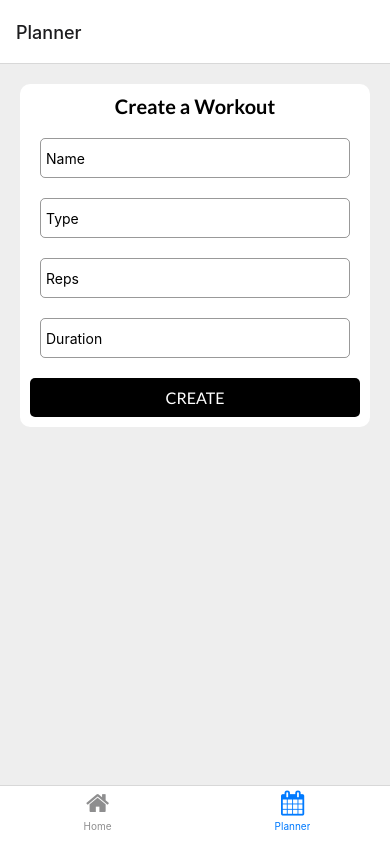
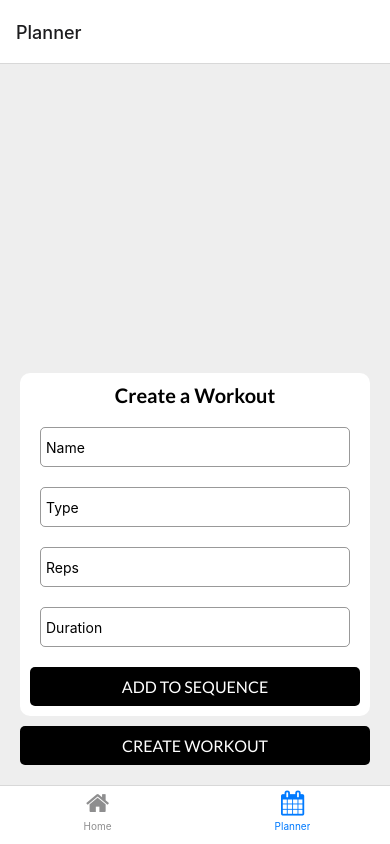
Before and after one commit to devaaravmishra/befit, a React Native app: screen /Planner in a window 390 px wide. Built offline with nearby package versions, Linux system fonts and the light colour scheme.

Commit message:
chore: Integrate `WorkoutsForm` to create single workout from sequences

```diff
--- a/app/components/Form/WorkoutForm.tsx
+++ b/app/components/Form/WorkoutForm.tsx
@@ -113,7 +113,7 @@ function WorkoutForm({ onSubmit }: WorkoutProps) {
 					)}
 				/>
 				<Button
-					text="CREATE"
+					text="ADD TO SEQUENCE"
 					onPress={handleSubmit((data) => {
 						onSubmit(data);
 					})}
--- /dev/null
+++ b/app/components/Form/WorkoutsForm.tsx
@@ -0,0 +1,72 @@
+import React, { useState } from "react";
+import { useForm, Controller } from "react-hook-form";
+import { StyleSheet, TextInput, View } from "react-native";
+
+import Button from "../Button/Button";
+import Text from "../Text/Text";
+
+export type Workout = {
+	name: string;
+};
+
+type WorkoutProps = {
+	onSubmit: (form: Workout) => void;
+};
+
+function WorkoutsForm({ onSubmit }: WorkoutProps) {
+	const { control, handleSubmit } = useForm<Workout>();
+
+	return (
+		<View style={styles.container}>
+			<Text
+				text="Create a Workout"
+				size={20}
+				type={"lato-bold"}
+				style={{
+					marginBottom: 10,
+					textAlign: "center",
+				}}
+			/>
+			<Controller
+				control={control}
+				rules={{
+					required: true,
+				}}
+				name="name"
+				render={({ field: { onChange, value } }) => (
+					<TextInput
+						onChangeText={onChange}
+						value={value}
+						style={styles.input}
+						placeholder="Workout name"
+					/>
+				)}
+			/>
+			<Button
+				text="CONFIRM"
+				onPress={handleSubmit((data) => {
+					onSubmit(data as Workout);
+				})}
+			/>
+		</View>
+	);
+}
+
+const styles = StyleSheet.create({
+	container: {
+		backgroundColor: "#fff",
+		borderRadius: 10,
+		padding: 10,
+	},
+	input: {
+		borderWidth: 1,
+		width: 250,
+		height: 40,
+		margin: 10,
+		padding: 5,
+		borderRadius: 5,
+		borderColor: "rgba(0, 0, 0, 0.4)",
+	},
+});
+
+export default WorkoutsForm;
--- /dev/null
+++ b/app/components/WorkoutItem.tsx
@@ -0,0 +1,40 @@
+import React, { ReactNode } from "react";
+import { View, Text, StyleSheet } from "react-native";
+
+import { SequenceType } from "../types/";
+
+export default function WorkoutItem({
+	item,
+	children,
+}: {
+	item: SequenceType;
+	children?: ReactNode;
+}) {
+	return (
+		<View style={styles.container}>
+			<Text style={styles.name}>
+				{item.name}
+				{item.reps ? `- ${item.reps}` : ""} - {item.duration} sec |{" "}
+				{item.type}
+			</Text>
+			{children}
+		</View>
+	);
+}
+
+const styles = StyleSheet.create({
+	container: {
+		flex: 1,
+		flexDirection: "row",
+		borderRadius: 10,
+		backgroundColor: "#fff",
+		borderColor: "rgba(0,0,0,0.1)",
+		borderWidth: 1,
+		padding: 10,
+		marginBottom: 10,
+	},
+	name: {
+		fontSize: 15,
+		marginBottom: 5,
+	},
+});
--- a/app/screens/PlannerScreen.tsx
+++ b/app/screens/PlannerScreen.tsx
@@ -1,20 +1,69 @@
-import React from "react";
-import { StyleSheet, View, Text, Button } from "react-native";
+import React, { useState } from "react";
+import { StyleSheet, View, FlatList } from "react-native";
 import { NativeStackScreenProps } from "@react-navigation/native-stack";
+import slugify from "slugify";
 
-import { RootStackParamList } from "../types";
+import { RootStackParamList, WorkoutType, SequenceType } from "../types";
 import WorkoutForm, { Exercise } from "../components/Form/WorkoutForm";
+import Text from "../components/Text/Text";
+import Button from "../components/Button/Button";
+import WorkoutItem from "../components/WorkoutItem";
+import { FontAwesome } from "@expo/vector-icons";
+import Modal from "../components/Modal/Modal";
+import WorkoutsForm from "../components/Form/WorkoutsForm";
 
 type Props = NativeStackScreenProps<RootStackParamList, "Planner">;
 
 function PlannerScreen({ navigation }: Props) {
+	const [seqItems, setSeqItems] = useState<SequenceType[]>([]);
+
 	const handleOnSubmit = (form: Exercise) => {
-		alert(form.name);
+		const sequenceItem: SequenceType = {
+			slug: slugify(form.name + Date.now(), { lower: true }),
+			name: form.name,
+			duration: Number(form.duration),
+			type: form.type as WorkoutType,
+		};
+
+		if (form.reps) sequenceItem.reps = Number(form.reps);
+
+		setSeqItems([...seqItems, sequenceItem]);
 	};
 
 	return (
 		<View style={styles.container}>
+			<FlatList
+				style={{ flex: 1 }}
+				data={seqItems}
+				keyExtractor={(item) => item.slug}
+				renderItem={({ item, index }) => (
+					<WorkoutItem item={item}>
+						<FontAwesome
+							name="trash"
+							size={24}
+							color="black"
+							style={{
+								textAlign: "right",
+								width: "40%",
+							}}
+							onPress={() => {
+								const items = [...seqItems];
+								items.splice(index, 1);
+								setSeqItems(items);
+							}}
+						/>
+					</WorkoutItem>
+				)}
+			/>
 			<WorkoutForm onSubmit={handleOnSubmit} />
+			<View>
+				<Modal
+					data={
+						<WorkoutsForm onSubmit={(data) => console.log(data)} />
+					}
+					toggleTitle={"CREATE WORKOUT"}
+				/>
+			</View>
 		</View>
 	);
 }
```
